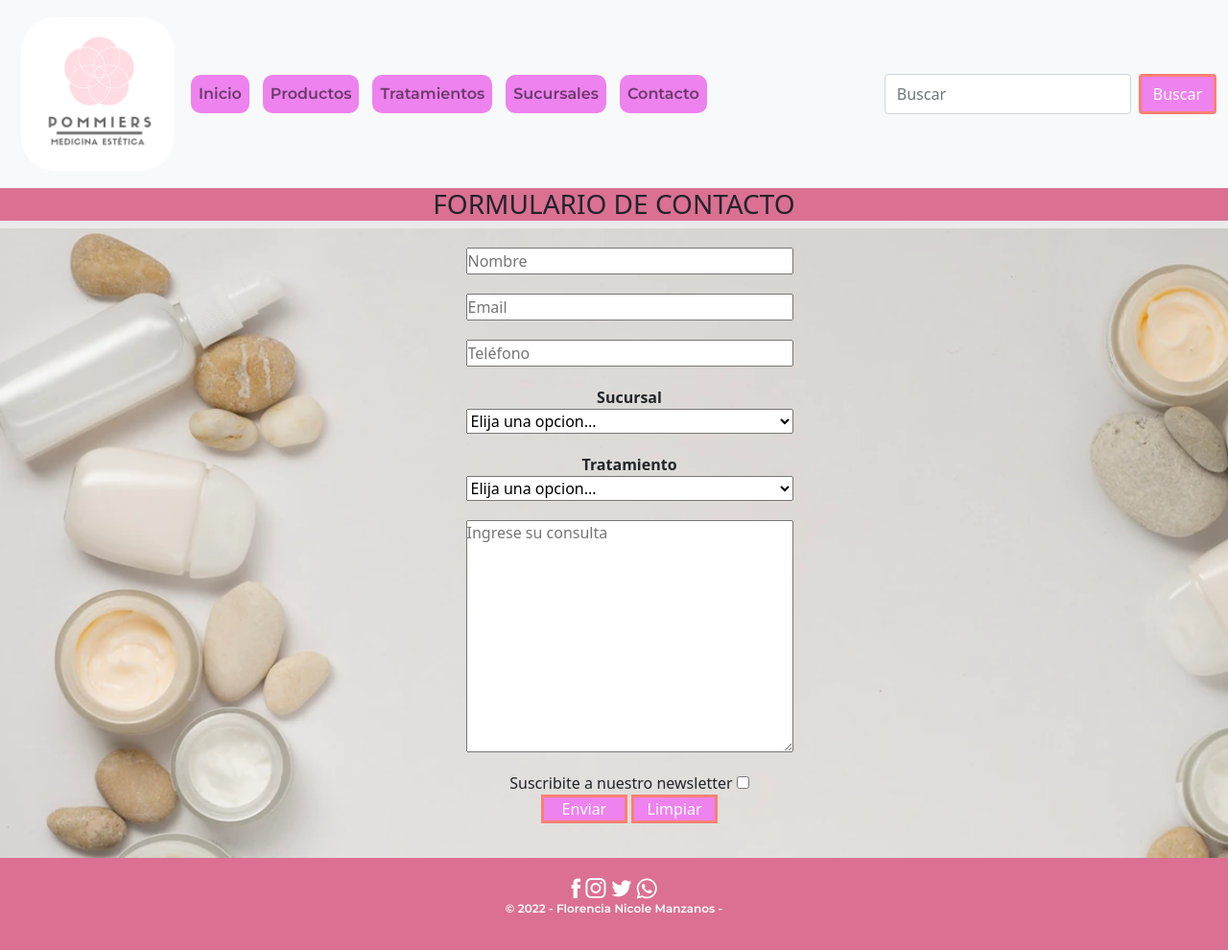
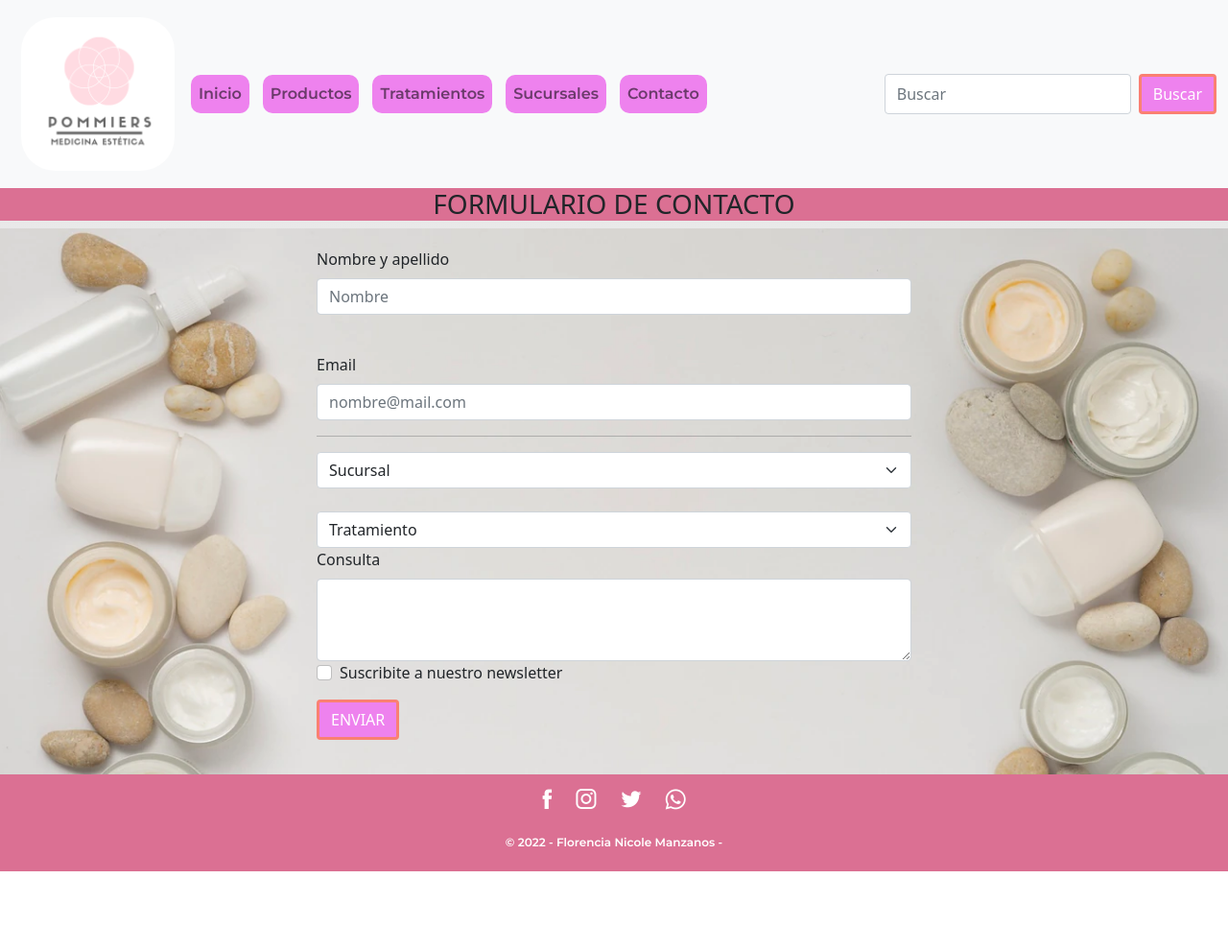
Before and after one commit to FlorenciaNicole/estetica_manzanos, a website: page contacto.html in a window 1280 px wide. Shown: the whole page at 96% size. After the commit the page ends 908 px from the top, so only its background shows below. Drawn offline with nearby package versions, Linux system fonts and the light colour scheme.

Commit message:
Version 3.1 Entrega final

```diff
--- a/contacto.html
+++ b/contacto.html
@@ -44,7 +44,7 @@
 </head>
 
 <body class="inicio">
-    <div class="gridContainerContacto">
+    <div>
         <nav class="navbar navbar-expand-lg navbar-light bg-light">
             <div class="container-fluid">
                 <a href="index.html">
@@ -84,24 +84,28 @@
             <h3>FORMULARIO DE CONTACTO</h3>
         </div>
         <section class="formulario">
-            <form class="formularioContacto" action="" method=get>
-                <ul>
-                    <li><input type="text" id="" placeholder="Nombre"></li>
-                    <li><input type="email" id="" placeholder="Email"></li>
-                    <li><input type="tel" id="" placeholder="Teléfono"></li>
-                    <li>
-                        <div><strong>Sucursal</strong></div>
-                        <select name="Sucursales">
-                            <option value="">Elija una opcion...</option>
-                            <option value="">Pilar</option>
-                            <option value="">Palermo</option>
-                            <option value="">San Isidro</option>
+            <form class="mx-auto formularioContacto">
+                <div class="mb-3">
+                    <label for="exampleFormControlInput1" class="form-label">Nombre y apellido</label>
+                    <input type="text" class="form-control" placeholder="Nombre"
+                        aria-label="Nombre" aria-describedby="button-addon2">
+                </div>
+                <br>
+                <div class="mb-3">
+                    <label for="exampleFormControlInput1" class="form-label">Email</label>
+                    <input type="email" class="form-control" id="exampleFormControlInput1"
+                        placeholder="nombre@mail.com">
+                </div>
+                <hr>
+                <select class="form-select" aria-label="Default select example">
+                    <option selected>Sucursal</option>
+                    <option value="1">Pilar</option>
+                    <option value="2">San Isidro</option>
+                    <option value="3">Palermo</option>
                 </select>
-                    </li>
-                    <li>
-                        <div><strong>Tratamiento</strong></div>
-                        <select name="Tratamientos">
-                            <option value="">Elija una opcion...</option>
+                <br>
+                <select class="form-select" aria-label="Default select example">
+                    <option selected>Tratamiento</option>
                     <option value="">Adiposidad</option>
                     <option value="">Modelado corporal</option>
                     <option value="">Flacidez</option>
@@ -111,23 +115,17 @@
                     <option value="">Botox</option>
                     <option value="">Limpieza facial</option>
                 </select>
-                    </li>
-                    <li>
-                        <textarea name="" id="" placeholder="Ingrese su consulta" cols="35" rows="10"></textarea>
-                    </li>
-                    <li>
-                        <span>
-                            Suscribite a nuestro newsletter
-                            <input type="checkbox" name="" id="" placeholder="Suscribite">
-                        </span>
-                        <span>
-                            <input class="boton" type="submit" value="Enviar">
-                            <input class="boton" type="reset" value="Limpiar">
-                        </span>
-                    </li>
-                </ul>
+                <div class="mb-3">
+                    <label for="exampleFormControlTextarea1" class="form-label">Consulta</label>
+                    <textarea class="form-control" id="exampleFormControlTextarea1" rows="3"></textarea>
+                    <div class="mb-3 form-check">
+                        <input type="checkbox" class="form-check-input" id="exampleCheck1">
+                        <label class="form-check-label" for="exampleCheck1">Suscribite a nuestro newsletter</label>
+                    </div>
+                    <button type="submit" class="btn btn-primary">ENVIAR</button>
             </form>
         </section>
+
         <!-- Pie de Pagina -->
         <footer class="footer">
             <div>
--- a/scss/styles.scss
+++ b/scss/styles.scss
@@ -16,6 +16,7 @@ body {
     margin: auto;
     border-radius: 25%;
     padding: 10px;
+
     &:hover {
         box-shadow: 0 0 10px $color-borde;
         transition: all .5s;
@@ -104,24 +105,29 @@ footer {
     background: $color-secundario;
     width: 100%;
     text-align: map-get($posicion, centro);
-    padding: 20px;
+    padding: 5px;
     font-family: $font-principal;
 
+    a {
+        color: $color-texto-secundario;
+
+        img {
+            padding: 10px;
+            width: auto;
+            vertical-align: middle;
+            text-align: map-get($posicion, centro);
+
+        }
+    }
+}
+
+footer {
     p {
         color: $color-texto-secundario;
         font-size: 12px;
         text-align: map-get($posicion, centro);
+        padding-top: 15px;
 
-        a {
-            color: $color-texto-secundario;
-
-            img {
-                padding: 0 0 0 10px;
-                width: auto;
-                vertical-align: middle;
-                text-align: map-get($posicion, centro);
-            }
-        }
     }
 }
 
@@ -187,6 +193,15 @@ footer {
     padding: 15px;
 }
 
+.tratamientos {
+    .btn {
+        &:hover {
+            background-color: $color-secundario;
+            border: solid $color-texto-secundario;
+        }
+    }
+}
+
 /* Sucursales */
 
 .sucursales {
@@ -195,6 +210,11 @@ footer {
     background-attachment: fixed;
     text-align: map-get($posicion, centro);
     padding: 30px;
+
+    .mapa {
+        width: 70%;
+        padding-bottom: 30px;
+    }
 }
 
 /* Contacto */
@@ -203,25 +223,13 @@ footer {
     background-image: url(../img/fondoContacto.webp);
     background-size: cover;
     background-attachment: fixed;
+    padding: 20px;
 
     .formularioContacto {
-        display: flex;
-        flex-direction: column;
-        padding: 10px;
-        align-items: center;
+        width: 50%;
 
-        li {
-            list-style: none;
-            display: flex;
-            flex-direction: column;
-            padding: 10px;
-            text-align: map-get($posicion, centro);
-
-            .boton {
-                @extend .botonComprar;
-                @include sizes (90px, 30px);
-            }
+        .btn {
+            @extend .botonComprar;
         }
     }
-
 }
```
Also changed, not shown: productos.html (+14 -4 lines), sucursales.html (+23 -15 lines), tratamientos.html (+1 -1 lines), css/styles.css, img/Facial.jpg (deleted), img/Mapa.jpg (deleted), img/Principal3.jpg (deleted), img/Productos1.jpg (deleted), img/Productos3.jpg, img/TratFacial.jpg (deleted), img/TratHombre.jpg (deleted), img/fondoProd.webp (deleted), img/fondoRosa.webp, img/fondotexto.webp (deleted). Lines whose indentation alone changed are shown as unchanged.
